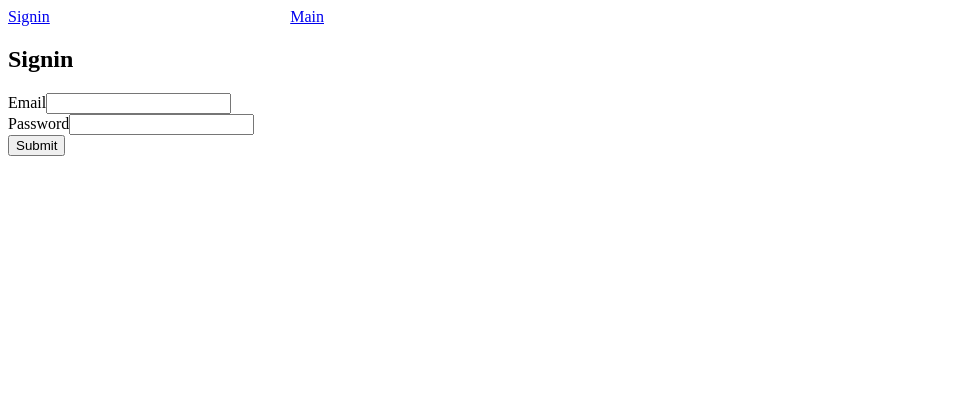
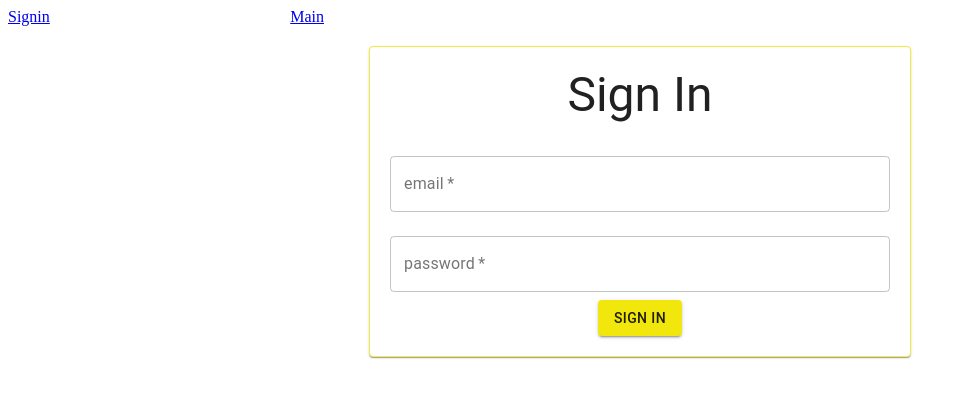
Before and after one commit to Team-Avatar-21/navigate_recovery_platform, a Next.js app: page /auth/signin in a window 1280 px wide. Shown: the top 398 px of the page, without its empty margins (0-967 px from the left). Built offline with nearby package versions, Linux system fonts and the light colour scheme; no server answers.

Commit message:
adds styled components to sigin page

```diff
--- /dev/null
+++ b/components/FormInput.js
@@ -0,0 +1,18 @@
+import { TextField } from "@material-ui/core";
+import { Controller, useFormContext } from "react-hook-form";
+
+export default function FormInput(props) {
+  const { control } = useFormContext();
+  const { name, label } = props;
+  return (
+    <Controller
+      as={TextField}
+      variant="outlined"
+      name={name}
+      label={label}
+      defaultValue=""
+      control={control}
+      {...props}
+    />
+  );
+}
--- /dev/null
+++ b/components/StyledPaper.js
@@ -0,0 +1,25 @@
+import { Paper } from "@material-ui/core";
+import { styled, makeStyles } from "@material-ui/core/styles";
+import TextField from "@material-ui/core/TextField";
+import Typography from "@material-ui/core/Typography";
+import FormControl from "@material-ui/core/FormControl";
+import { Button, withStyles, Fab } from "@material-ui/core";
+
+const useStyles = makeStyles((theme) => ({
+  paper: {
+    borderColor: theme.palette.secondary.light,
+    borderWidth: "0.01px",
+    borderStyle: "solid",
+  },
+}));
+
+export default function StyledPaper({ children, className }) {
+  const classes = useStyles();
+  return (
+    <Paper
+      elecation={0}
+      className={`${classes.paper} ${className}`}
+      children={children}
+    />
+  );
+}
--- a/package.json
+++ b/package.json
@@ -17,6 +17,7 @@
   },
   "homepage": "https://github.com/Team-Avatar-21/navigate_recovery_platform#readme",
   "dependencies": {
+    "@material-ui/core": "^4.11.3",
     "axios": "^0.21.1",
     "express": "^4.17.1",
     "firebase": "^8.3.0",
--- a/pages/_app.js
+++ b/pages/_app.js
@@ -1,10 +1,27 @@
 // import * as React from "react";
 import { ProvideAuth } from "../utils/auth";
+import { createMuiTheme, MuiThemeProvider } from "@material-ui/core/styles";
+
+//navigate recovery colors: Yellow #f1e70d || rgb(241,231,13)
+// BlueMain #00b7be || rgb(0,183,190)
+//  BlueSub #5cb8b2 || rgba(92,184,178,255)
+const theme = createMuiTheme({
+  palette: {
+    primary: {
+      main: "#00b7be",
+    },
+    secondary: {
+      main: "#f1e70d",
+    },
+  },
+});
 function App({ Component, pageProps }) {
   return (
-    <ProvideAuth>
-      <Component {...pageProps} />
-    </ProvideAuth>
+    <MuiThemeProvider theme={theme}>
+      <ProvideAuth>
+        <Component {...pageProps} />
+      </ProvideAuth>
+    </MuiThemeProvider>
   );
 }
 export default App;
--- a/pages/auth/signin.js
+++ b/pages/auth/signin.js
@@ -1,33 +1,127 @@
 import { useState } from "react";
-import { useForm } from "react-hook-form";
 import axios from "axios";
 import { useAuth } from "../../utils/auth";
 import Navbar from "../../components/Navbar";
+import TextField from "@material-ui/core/TextField";
+import Typography from "@material-ui/core/Typography";
+import FormControl from "@material-ui/core/FormControl";
+import { useForm, FormProvider } from "react-hook-form";
+import {
+  Button,
+  withStyles,
+  Paper,
+  Fab,
+  Grid,
+  Container,
+  InputLabel,
+  Input,
+} from "@material-ui/core";
+import StyledPaper from "../../components/StyledPaper";
+import FormInput from "../../components/FormInput";
 
-export default function SignIn() {
+const styles = (theme) => ({
+  root: {
+    margin: 20,
+    padding: 20,
+    maxWidth: 500,
+    minWidth: 200,
+    flexGrow: 1,
+  },
+  form: {
+    display: "flex",
+    flexFlow: "column",
+  },
+  grid_element: {},
+  labelRoot: {
+    "&$focused $notchedOutline": {
+      color: theme?.palette?.secondary?.light || "#ffff",
+      borderColor: theme?.palette?.secondary?.light || "#ffff",
+    },
+  },
+  focused: {},
+  notchedOutline: {},
+  button: {
+    maxWidth: "100px",
+  },
+});
+function SignIn({ classes }) {
   const auth = useAuth();
-  const { register, handleSubmit } = useForm();
+  const methods = useForm();
+  const { handleSubmit } = methods;
   const onSubmit = (data) => {
     const { email, password } = data;
+    console.log(data);
     auth.signin(email, password);
   };
   return (
     <>
       <Navbar />
-      <h2>Signin</h2>
-      <form onSubmit={handleSubmit(onSubmit)}>
-        <div>
-          <label htmlFor="email">Email</label>
-          <input type="email" name="email" id="email" ref={register} />
-          <br />
-        </div>
-        <div>
-          <label htmlFor="password">Password</label>
-          <input type="password" name="password" id="password" ref={register} />
-          <br />
-        </div>
-        <button type="submit">Submit</button>
-      </form>
+      <Grid container justify="center">
+        <Grid container item xl={4} xs={10} sm={10} md={8} justify="center">
+          <StyledPaper
+            color="secondary"
+            className={classes.root}
+            variant="outlined"
+          >
+            <Typography variant="h3" align="center" gutterBottom>
+              Sign In
+            </Typography>
+            <FormProvider {...methods}>
+              <form className={classes.form} onSubmit={handleSubmit(onSubmit)}>
+                <FormControl color="secondary" margin="normal">
+                  <FormInput
+                    type="email"
+                    name="email"
+                    label="email"
+                    id="email"
+                    required
+                    autoComplete="off"
+                  />
+                </FormControl>
+
+                <FormControl margin="normal">
+                  <FormInput
+                    // InputLabelProps={{
+                    //   htmlFor: "password",
+                    //   id: "password",
+                    //   classes: {
+                    //     root: classes.labelRoot,
+                    //     focused: classes.focused,
+                    //   },
+                    // }}
+                    // InputProps={{
+                    //   classes: {
+                    //     root: classes.labelRoot,
+                    //     focused: classes.focused,
+                    //     notchedOutline: classes.notchedOutline,
+                    //   },
+                    // }}
+                    type="password"
+                    name="password"
+                    label="password"
+                    required
+                    id="password"
+                  />
+                </FormControl>
+                <FormControl>
+                  <Grid container justify="center">
+                    <Button
+                      className={classes.button}
+                      type="submit"
+                      variant="contained"
+                      color="secondary"
+                    >
+                      Sign In
+                    </Button>
+                  </Grid>
+                </FormControl>
+              </form>
+            </FormProvider>
+          </StyledPaper>
+        </Grid>
+      </Grid>
     </>
   );
 }
+
+export default withStyles(styles)(SignIn);
--- a/pages/index.js
+++ b/pages/index.js
@@ -1,11 +1,14 @@
 import Link from "next/link";
 import Navbar from "../components/Navbar";
+import { Typography, CssBaseLine } from "@material-ui/core";
 
 export default function Index() {
   return (
     <>
       <Navbar />
-      <h1>Navigate Recovery Home</h1>
+      <Typography variant="h3" align="center" gutterBottom>
+        Navigate Recovery Home
+      </Typography>
     </>
   );
 }
--- a/utils/auth.js
+++ b/utils/auth.js
@@ -80,6 +80,7 @@ function useProvideAuth() {
 
       .then(() => {
         setUser(false);
+        setAuthState("out");
       });
   };
 
```
Also changed, not shown: 1 other file (tests, documents, lock files or other folders).
